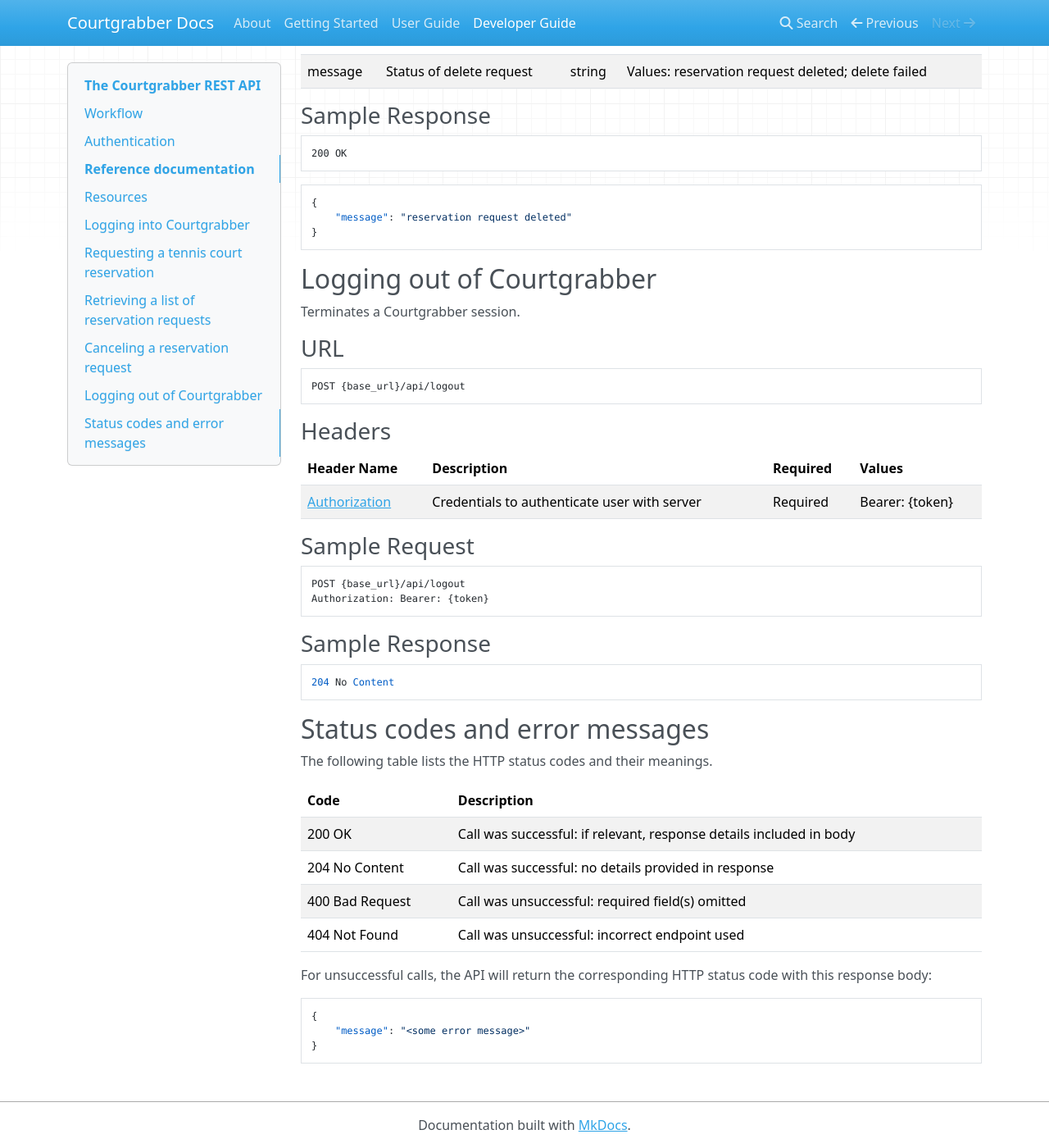
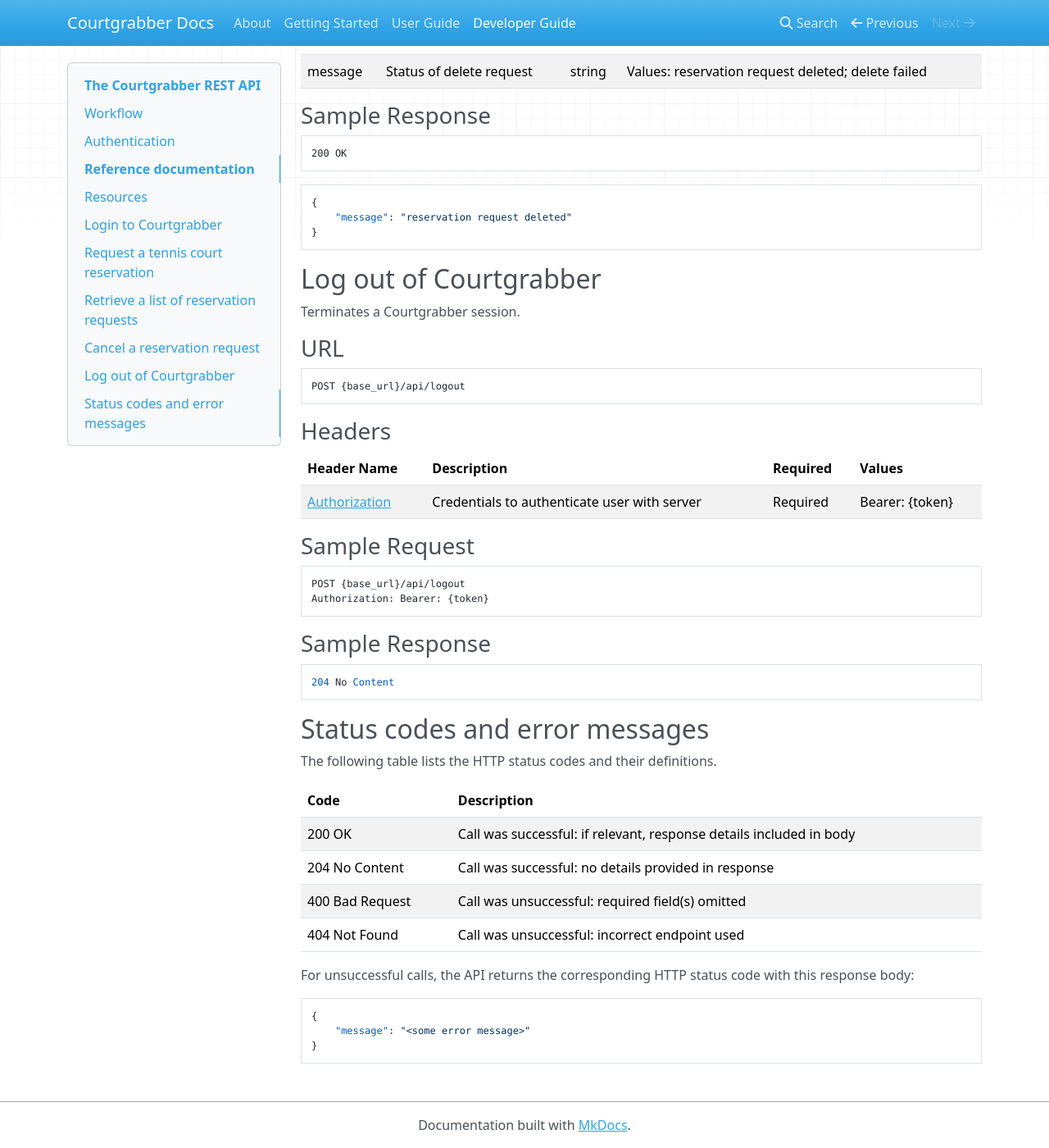
Before and after one commit to tiffany76/courtgrabber-docs, an MkDocs documentation site: the page built from docs/api_reference.md, in a window 1280 px wide and 1400 px high, scrolled down 7238 px. Shown: the whole window at 82% size. Built offline with MkDocs 1.6.1, drawn with Linux system fonts in a browser that asks for light colours; nearby versions of some CDN libraries; some of the changed text lies outside the part shown.

Commit message:
Edits to api_reference.md

````diff
--- a/docs/api_reference.md
+++ b/docs/api_reference.md
@@ -10,12 +10,12 @@
 
 A user's typical workflow might look like this: login to Courtgrabber, add a new reservation request, verify that the request was successful, and then logout. Here are the corresponding API calls for these tasks:
 
-- [`POST /login`](#logging-into-courtgrabber)
-- [`POST /reservation-requests`](#requesting-a-tennis-court-reservation)
-- [`GET /reservation-requests`](#retrieving-a-list-of-reservation-requests)
-- [`POST /logout`](#logging-out-of-courtgrabber)
+- [`POST /login`](#log-into-courtgrabber)
+- [`POST /reservation-requests`](#request-a-tennis-court-reservation)
+- [`GET /reservation-requests`](#retrieve-a-list-of-reservation-requests)
+- [`POST /logout`](#log-out-of-courtgrabber)
 
-Users can also cancel pending requests. That API call is [`DELETE /api/reservation-requests/{id}`](#canceling-a-reservation-request).
+Users can also cancel pending requests. That API call is [`DELETE /api/reservation-requests/{id}`](#cancel-a-reservation-request).
 
 ## Authentication
 
@@ -42,7 +42,7 @@
 #### `/api/reservation-requests`
 Reservation Requests is the core Courtgrabber resource. Use API calls against it to create new requests, view existing requests, or cancel requests.
 
-## Logging into Courtgrabber
+## Login to Courtgrabber
 Authenticates a user and grants them access for a Courtgrabber session.
 
 ### URL
@@ -84,7 +84,7 @@
 }
 ```
 
-## Requesting a tennis court reservation
+## Request a tennis court reservation
 Initiates a reservation request to the tennis club's software.
 
 ### URL
@@ -171,7 +171,7 @@
 }
 ```
 
-## Retrieving a list of reservation requests
+## Retrieve a list of reservation requests
 Returns the user's reservation requests.
 
 ### URL
@@ -250,13 +250,13 @@
                 "Alice Jones"
             ],
             "court": 1,
-            "start_time": "2022-11-19T13:00:00-08:00"
+            "start_time": "2023-11-19T13:00:00-08:00"
         }
     ]
 }
 ```
 
-## Canceling a reservation request
+## Cancel a reservation request
 Deletes a pending reservation request.
 
 !!! note
@@ -301,7 +301,7 @@
 }
 ```
 
-## Logging out of Courtgrabber
+## Log out of Courtgrabber
 Terminates a Courtgrabber session.
 
 ### URL
@@ -327,7 +327,7 @@
 ```
 
 ## Status codes and error messages
-The following table lists the HTTP status codes and their meanings.
+The following table lists the HTTP status codes and their definitions.
 
 | **Code**             |   **Description**                                                                       |
 | -------------------- | --------------------------------------------------------------------------------------- |
@@ -336,7 +336,7 @@
 | 400 Bad Request      | Call was unsuccessful: required field(s) omitted                                        |
 | 404 Not Found        | Call was unsuccessful: incorrect endpoint used                                          |
 
-For unsuccessful calls, the API will return the corresponding HTTP status code with this response body:
+For unsuccessful calls, the API returns the corresponding HTTP status code with this response body:
 
 ```json
 {
````
Also changed, not shown: other parts of docs/api_reference.md (+5 -5 lines).
